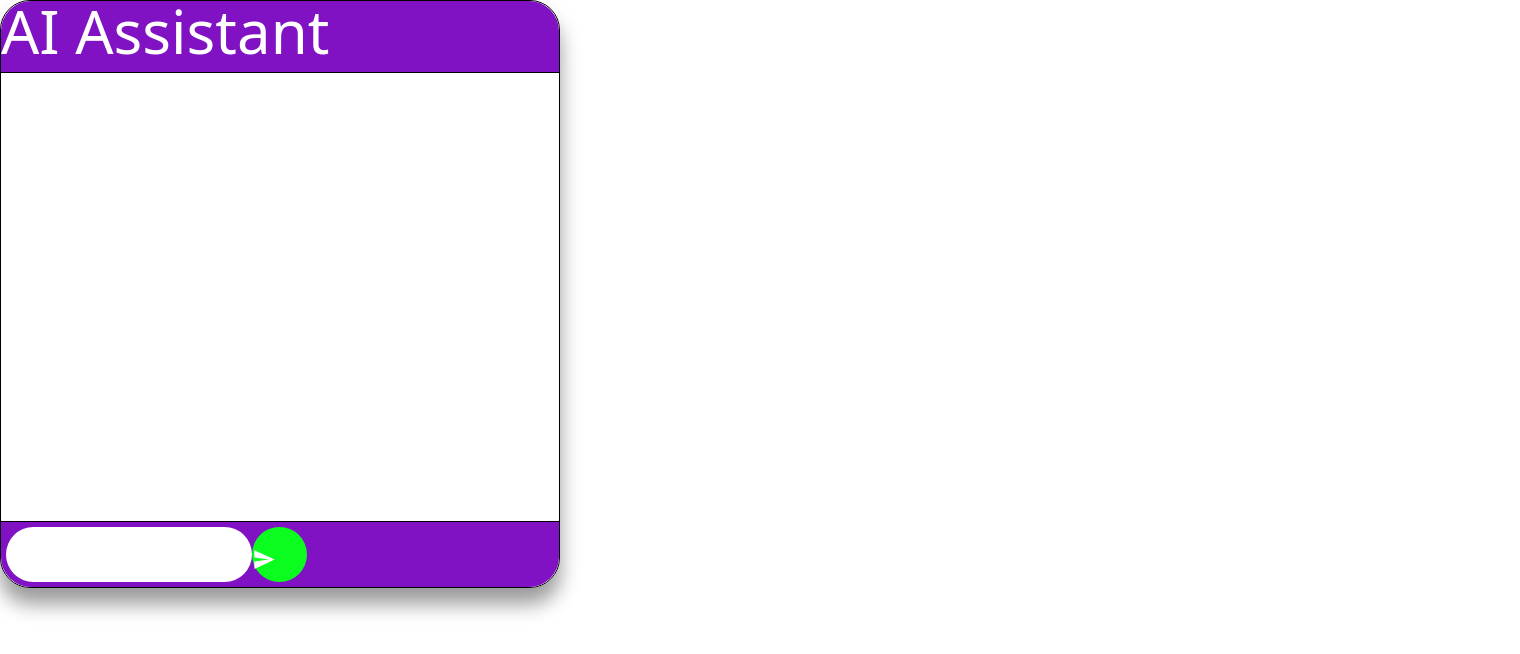
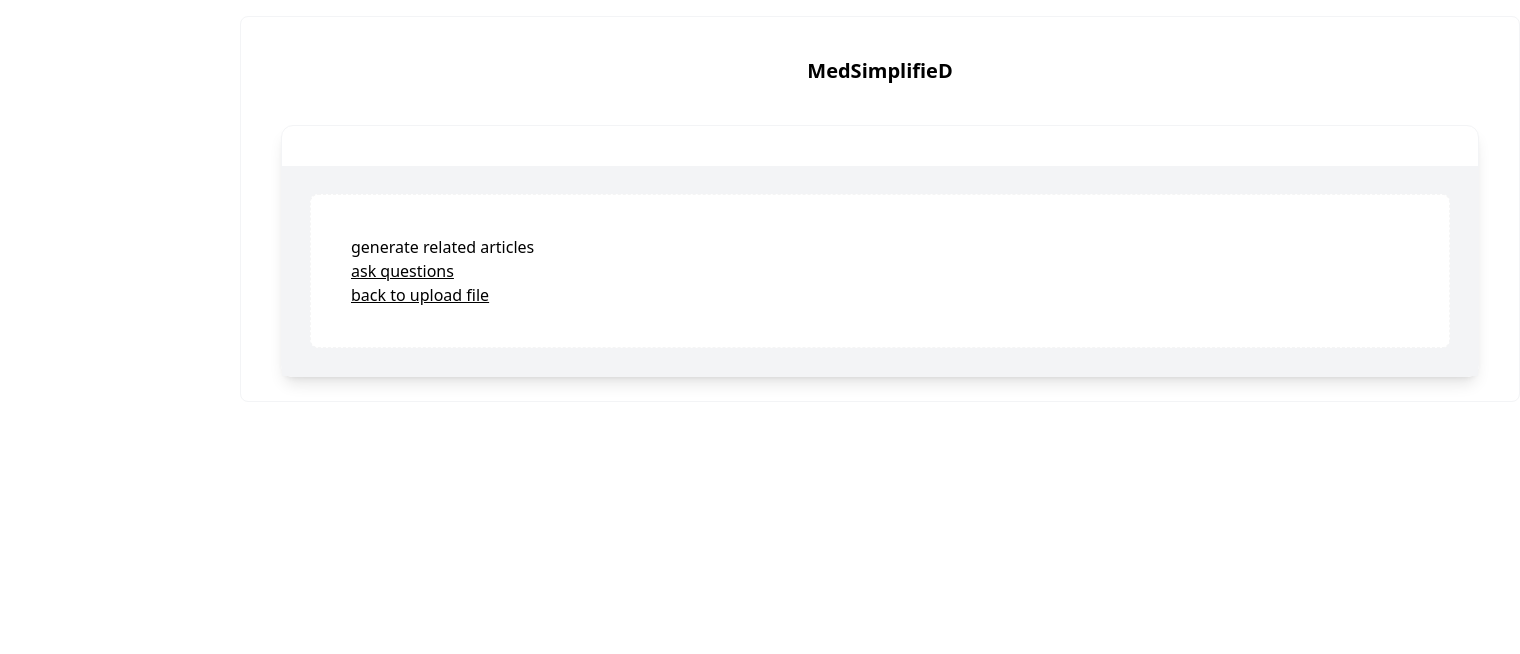
Before and after one commit to ongjx16/HealthResearchTool, a React (Create React App) app in the folder health-research-tool/: page /RelatedArticles in a window 1280 px wide. Shown: the top 654 px of the page, 1520 px wide, since content can reach past the window. Built offline with nearby package versions, Linux system fonts and the light colour scheme.

Commit message:
react framework

```diff
--- a/health-research-tool/package.json
+++ b/health-research-tool/package.json
@@ -9,6 +9,7 @@
     "react": "^18.2.0",
     "react-dom": "^18.2.0",
     "react-icons": "^4.7.1",
+    "react-router-dom": "^6.8.1",
     "react-scripts": "5.0.1",
     "web-vitals": "^2.1.4"
   },
--- a/health-research-tool/src/App.js
+++ b/health-research-tool/src/App.js
@@ -1,14 +1,103 @@
 import { useState } from "react";
-import { Link } from "react-router-dom";
+import { BrowserRouter as Router, Routes, Route, Link } from "react-router-dom";
 import Basic from "./components/Basic";
 import Button from "./components/Button";
+import GenerateMedia from "./components/GenerateMedia";
+import UploadFile from "./components/UploadFile";
+import Summarise from "./components/Summarise";
+import Chatbot from "./components/Chatbot";
+import RelatedArticles from "./components/RelatedArticles";
 
 function App() {
   const [user, setUser] = useState({});
+  const [isLoading, setisLoading] = useState(false);
+  const [step, setStep] = useState("upload");
+  const [summarised, setSummarised] = useState({});
+
+
   return (
-    <div>
-      <Basic />
+
+    <div className="w-full h-full ml-24 md:ml-60 mr-8 mt-4">
+      <div className="flex flex-col justify-center border-gray-100 border-[1px] rounded-lg">
+        <div className="w-full flex flex-col justify-center">
+          <h1 className="font-bold text-center text-xl p-10">MedSimplifieD</h1>
+          <div className="place-content-center justify-center border-gray-100 border-[1px] h-400 rounded-xl mx-10 mb-6 shadow-lg">
+            <div className="w-full flex flex-col justify-center items-center ">
+              <div className="flex flex-row justify-center bg-gray-100 rounded-full w-fit text-sm m-5">
+              </div>
+              <div className="bg-gray-100 w-full p-2">
+                <Router>
+                  <Routes>
+                    <Route path='/' element={<div className="bg-white m-5 border-gray-200 border-[1px] border-dashed rounded-lg p-10">
+            <div className="text-center m-20">
+                <text>Click to </text>
+                <button className="text-primary"> browse </button>
+                <text> or drag and drop your files.</text>
+            </div>
+            {(function () {
+                if (isLoading) {
+                    return <div>
+                        <div className="place-content-center justify-center border-gray-100 border-[1px] h-400 rounded-xl mx-10 mb-6 shadow-lg p-5">
+                            <div className="flex flex-row justify-between">
+                                <div className="my-2">Uploading...</div>
+                                <div className="flex flex-row">
+                                    <button className="text-center rounded-full bg-gray-100 text-gray-700 text-xs h-6 w-6 p-1">||</button>
+                                    <button className="rounded-full bg-red-300 text-red-700 h-6 w-6 text-xs text-center p-1 mx-1">X</button>
+                                </div>
+                            </div>
+                            <div className=" text-xs mt-2 text-gray-700 mb-4">75 %  -  12 Seconds remaining</div>
+                            <div className="flex flex-row justify-right bg-gray-100 rounded-full w-full h-1">
+                                <div className="bg-primary rounded-full w-1/2">
+                                </div>
+                            </div>
+                        </div>
+                    </div>;
+                } else {
+                    return null;
+                }
+            })()}
+            <div className="flex flex-row justify-center m-5">
+                <div
+                    className="w-36 cursor-pointer text-gray-500 transition-all duration-200 hover:text-gray-700 text-center mr-8 p-2 rounded-md hover:bg-gray-100"
+                >
+                    Cancel
+                </div>
+                <div className="w-36 text-right ml-8">
+                    <Button text="Upload" />
+                </div>
+            </div>
+            <div className="bg-white m-5 border-gray-200 border-[1px] border-dashed rounded-lg p-10">
+                <div>
+                    <text>summarise page immediately after file upload</text>
+                </div>
+                <div>
+                    <Link to="/RelatedArticles" className="underline">ask for related articles</Link>
+                </div>
+                <div>
+                    <Link to="/Chatbot" className="underline">ask questions</Link>
+                </div>
+                <div>
+                    <Link to="/GenerateMedia" className="underline">generate media</Link>
+                </div>
+
+            </div>
+        </div>} />
+                    <Route path='/GenerateMedia' element={<GenerateMedia />} />
+                    <Route path='/Summarise' element={<Summarise />} />
+                    <Route path='/Chatbot' element={<Chatbot />} />
+                    <Route path='/RelatedArticles' element={<RelatedArticles />} />
+                  </Routes>
+                </Router>
+
+              </div>
+
+            </div>
+          </div>
+        </div>
+      </div>
     </div>
+
+
   );
 }
 export default App;
--- /dev/null
+++ b/health-research-tool/src/components/Chatbot.js
@@ -0,0 +1,22 @@
+import React from "react";
+import { useState } from "react";
+import { Link } from "react-router-dom";
+
+const Chatbot = ({ input = "userinput"}) =>{
+    const [isLoading, setisLoading] = useState(false);
+    return (
+        <div className="bg-white m-5 border-gray-200 border-[1px] border-dashed rounded-lg p-10">
+            <text>chatbot</text>
+            <div>
+                    <Link to="/GenerateMedia" className="underline">generate media</Link>
+                </div>
+                <div>
+                    <Link to="/" className="underline">back to upload file</Link>
+                </div>
+        </div>
+
+
+    );}
+
+
+    export default Chatbot;
--- /dev/null
+++ b/health-research-tool/src/components/GenerateMedia.js
@@ -0,0 +1,22 @@
+import React from "react";
+import { Link } from "react-router-dom";
+import { useState } from "react";
+
+const GenerateMedia = ({ input = "summarised text"}) =>{
+    const [isLoading, setisLoading] = useState(false);
+    return (
+        <div className="bg-white m-5 border-gray-200 border-[1px] border-dashed rounded-lg p-10">
+            <text>generate media</text>
+            <div>
+                    <Link to="/Chatbot" className="underline">ask questions</Link>
+                </div>
+                <div>
+                    <Link to="/" className="underline">back to upload file</Link>
+                </div>
+        </div>
+
+
+    );}
+
+
+    export default GenerateMedia;
--- /dev/null
+++ b/health-research-tool/src/components/RelatedArticles.js
@@ -0,0 +1,23 @@
+import React from "react";
+import { useState } from "react";
+import { Link } from "react-router-dom";
+
+const RelatedArticles = ({ input = "summarised text"}) =>{
+    const [isLoading, setisLoading] = useState(false);
+    return (
+        <div className="bg-white m-5 border-gray-200 border-[1px] border-dashed rounded-lg p-10">
+            <text>generate related articles</text>
+            <div>
+                    <Link to="/Chatbot" className="underline">ask questions</Link>
+                </div>
+                <div>
+                    <Link to="/" className="underline">back to upload file</Link>
+                </div>
+        </div>
+
+
+
+    );}
+
+
+    export default RelatedArticles;
--- /dev/null
+++ b/health-research-tool/src/components/Summarise.js
@@ -0,0 +1,17 @@
+import React from "react";
+import { useState } from "react";
+import { Link } from "react-router-dom";
+
+function Summarise() {
+    const [isLoading, setisLoading] = useState(false);
+    return (
+        <div className="bg-white m-5 border-gray-200 border-[1px] border-dashed rounded-lg p-10">
+            <text>might need?? summary page</text>
+        </div>
+
+
+
+    );}
+
+
+    export default Summarise;
--- /dev/null
+++ b/health-research-tool/src/components/UploadFile.js
@@ -0,0 +1,16 @@
+import React from "react";
+import { useState } from "react";
+import Button from "./Button";
+import { Link } from "react-router-dom";
+
+function UploadFile() {
+    const [isLoading, setisLoading] = useState(true);
+    return (
+
+<text>not sure if need</text>
+
+    );
+}
+
+
+export default UploadFile;
```
Also changed, not shown: 1 other file (tests, documents, lock files or other folders).
